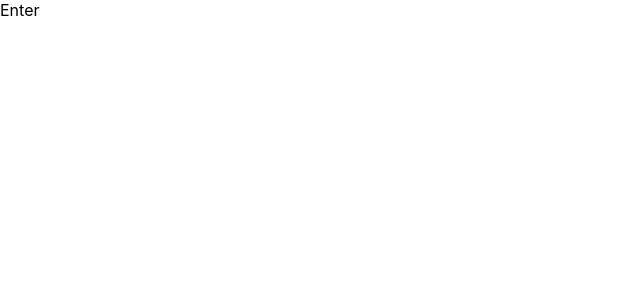
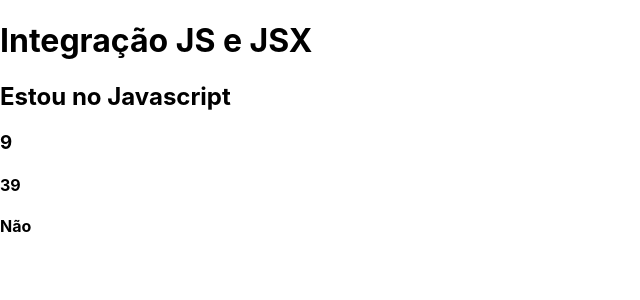
Before and after one commit to TakayukiKomatsu/cod3r-next-react, a Next.js app: page /basicos/jsx4 in a window 1280 px wide. Shown: the top 300 px of the page, without its empty margins (0-640 px from the left). Built offline with nearby package versions, Linux system fonts and the light colour scheme.

Commit message:
jsx#4 example

```diff
--- a/pages/basicos/jsx4.jsx
+++ b/pages/basicos/jsx4.jsx
@@ -1,5 +1,23 @@
 function jsx4() {
-	return <div>Enter</div>
+	const subtitulo = 'Estou no Javascript'
+	return (
+		<div>
+			<h1>Integração JS e JSX</h1>
+			<h2>{subtitulo}</h2>
+
+			<h3>{3 * 3}</h3>
+			<h4>{Math.max(13, 39)}</h4>
+			<h4>{entre(9.6, 1, 10)}</h4>
+		</div>
+	)
 }
 
 export default jsx4
+
+function entre(valor, min, max) {
+	if (min >= valor && valor <= max) {
+		return 'Sim'
+	} else {
+		return 'Não'
+	}
+}
```
